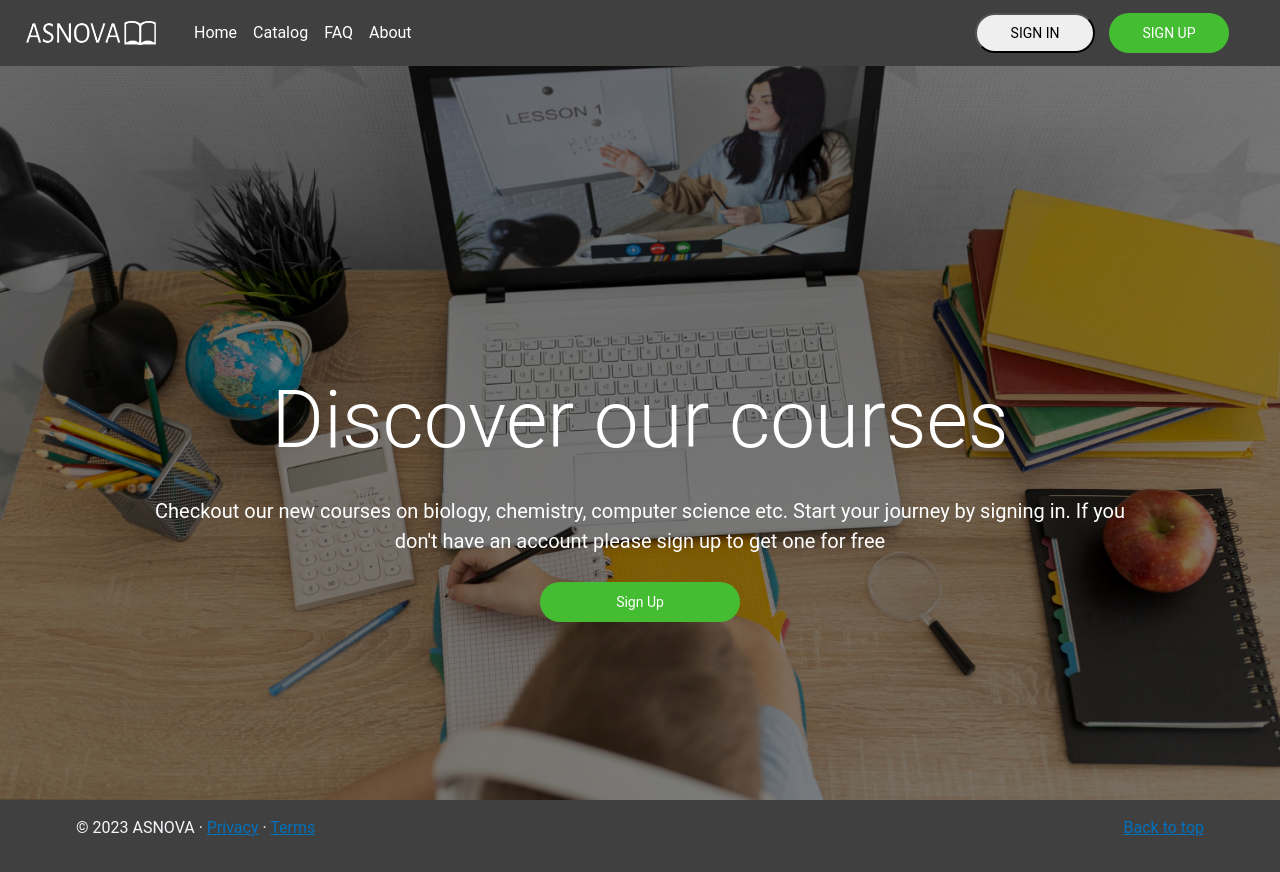
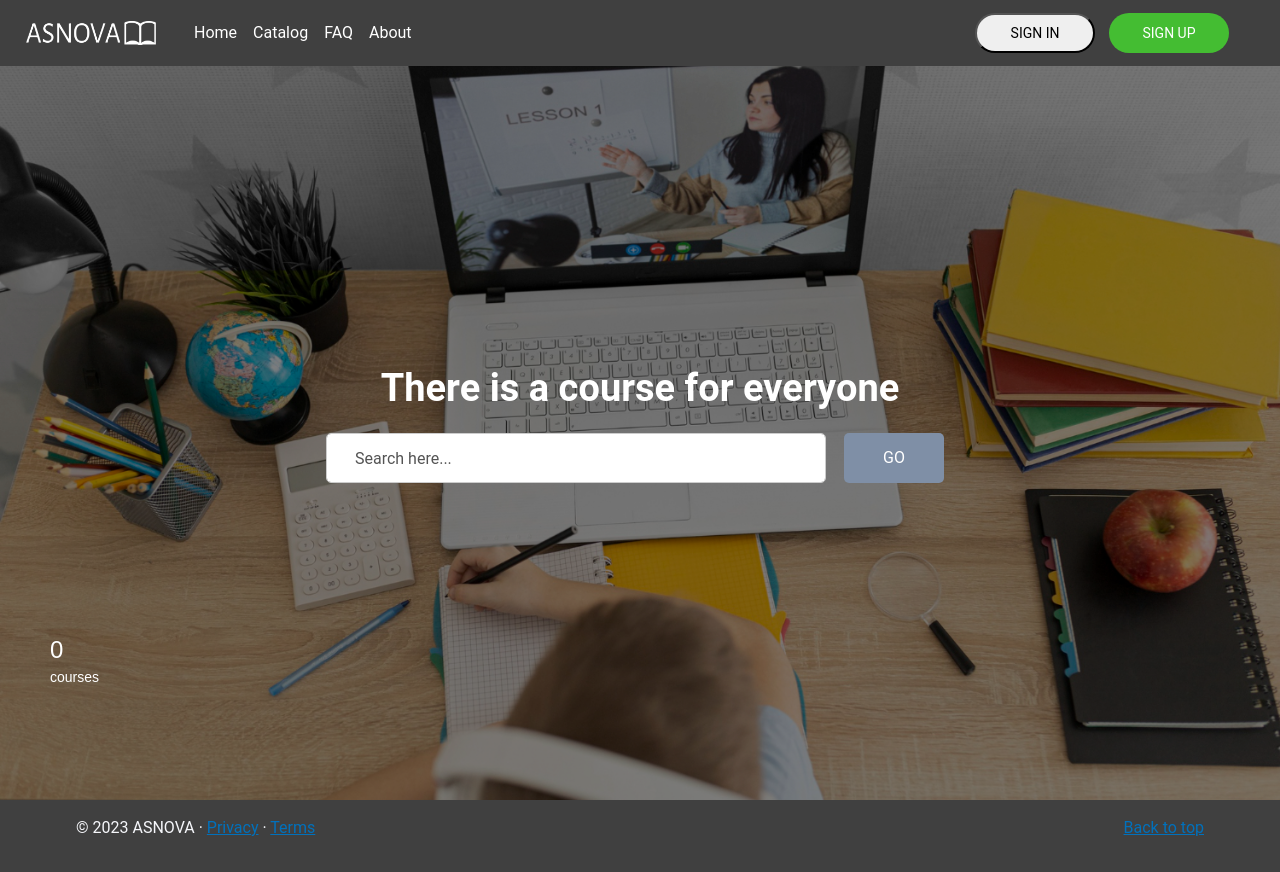
Before and after one commit to ADv0rnik/Nova, a Django app: page /courses/ in a window 1280 px wide. Run offline with Django 4.2, Linux system fonts and the light colour scheme; data that the repository does not hold is empty; some libraries are stand-ins or nearby versions.

Commit message:
created search form on the template, created course counter

```diff
--- a/courses/templates/courses.html
+++ b/courses/templates/courses.html
@@ -9,16 +9,65 @@
         background-size: cover;
         filter: brightness(0.5);
     }
+
+    form {
+        justify-content: center;
+    }
+
+    .form-control {
+        width: 500px;
+        height: 50px;
+        border-radius: 5px;
+    }
+
+    button.btn-search {
+        height: 50px;
+        width: 100px;
+        left: -100%;
+        background: #7f8fa6;
+        border-radius: 5px;
+        font-size: 16px;
+        font-weight: 400;
+        border: none;
+        transition: 0.5s;
+        color: #fff;
+        margin-top: 0px;
+        margin-bottom: 0px;
+    }
+
+    button.btn-search:hover {
+        background: #4834d4;
+        color: #fff;
+    }
+
+    .counter {
+        margin-top: 150px;
+        margin-left: 50px;
+        text-align: left;
+        font-family: Arial,Helvetica Neue,sans-serif;
+        line-height: 1.43;
+        font-size: 14px;
+    }
+
+    .block-stats {
+        font-size: 24px;
+    }
+
 </style>
 <div class="banner-image w-100 vh-100 d-flex justify-content-center align-items-center"></div>
     <div class="banner-content">
-        <h1 class="fw-light">Discover our courses</h1>
-        <p>Checkout our new courses on biology, chemistry, computer science etc. Start your journey by signing in.
-          If you don't have an account please sign up to get one for free
-        </p>
-        <div>
-            <button type="button" onclick="window.location.href={% url 'register' %}">Sign Up</button>
+        <h1 style="font-size: 38px; font-weight: bold">There is a course for everyone</h1>
+        <form class="d-flex" role="search">
+          <input class="form-control me-2" type="search" placeholder="Search here..." aria-label="Search">
+          <button class="btn-search" type="submit">GO</button>
+        </form>
+        <div class="counter">
+            <div class="block-stats">{{ course_num }}</div>
+            <div class="block-text">
+                <span>courses</span>
             </div>
+        </div>
+
     </div>
 {% for course in courses %}
 <div class="album py-5">
--- a/courses/views.py
+++ b/courses/views.py
@@ -20,6 +20,7 @@ class CoursesView(ListView):
     def get_context_data(self, *, object_list=None, **kwargs):
         context = super().get_context_data(**kwargs)
         context["title"] = "Courses list"
+        context["course_num"] = Course.objects.count()
         return context
 
 
--- a/static/css/home.css
+++ b/static/css/home.css
@@ -60,7 +60,7 @@ body {
     left: -100%;
     background: #44bd32;
     border-radius: 30px;
-    font-size: 14px;
+    font-size: 16px;
     font-weight: 400;
     border: none;
     transition: 0.5s;
```
Also changed, not shown: templates/home.html (+4 -3 lines), 1 other file. Lines whose indentation alone changed are shown as unchanged.
